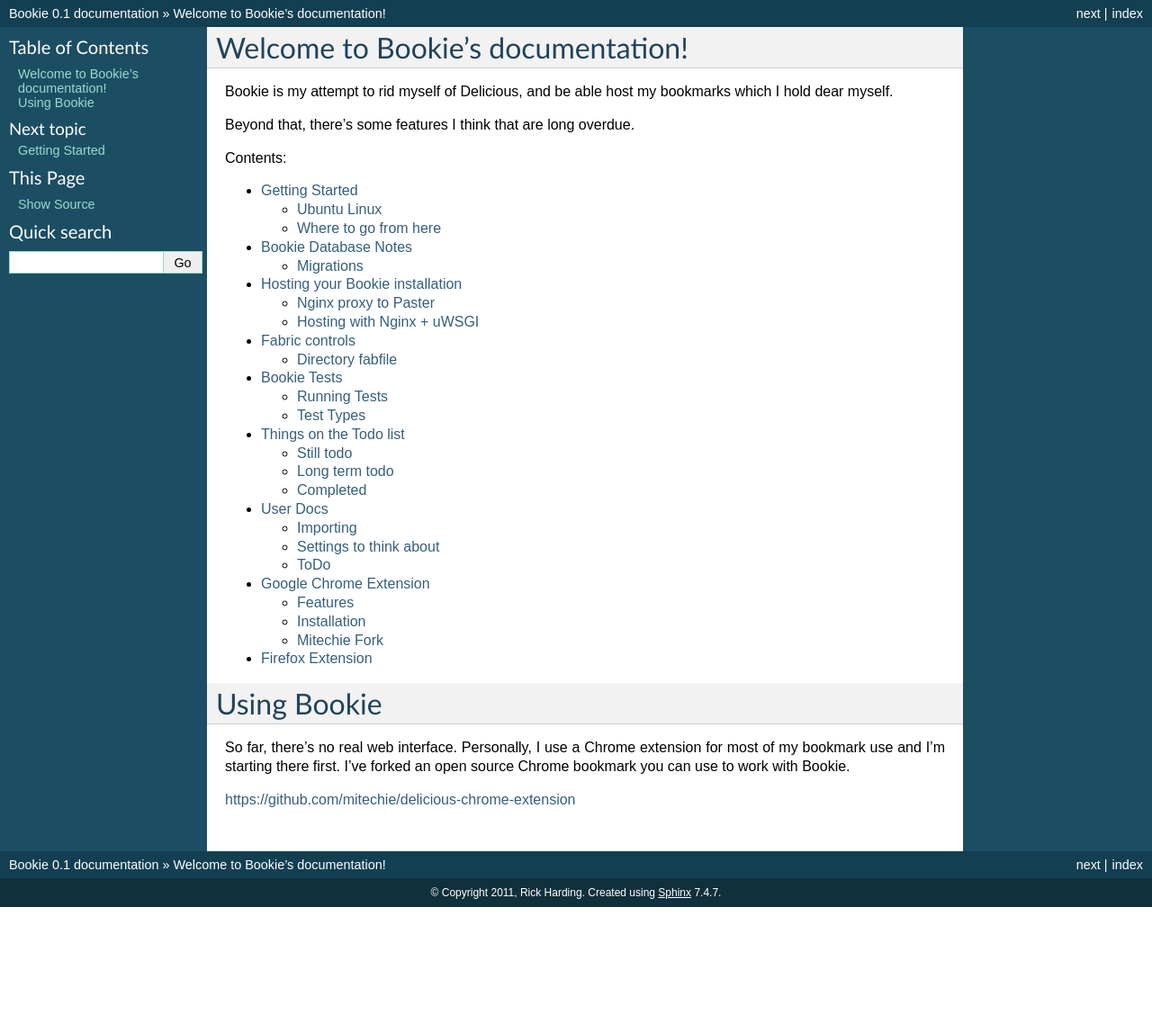
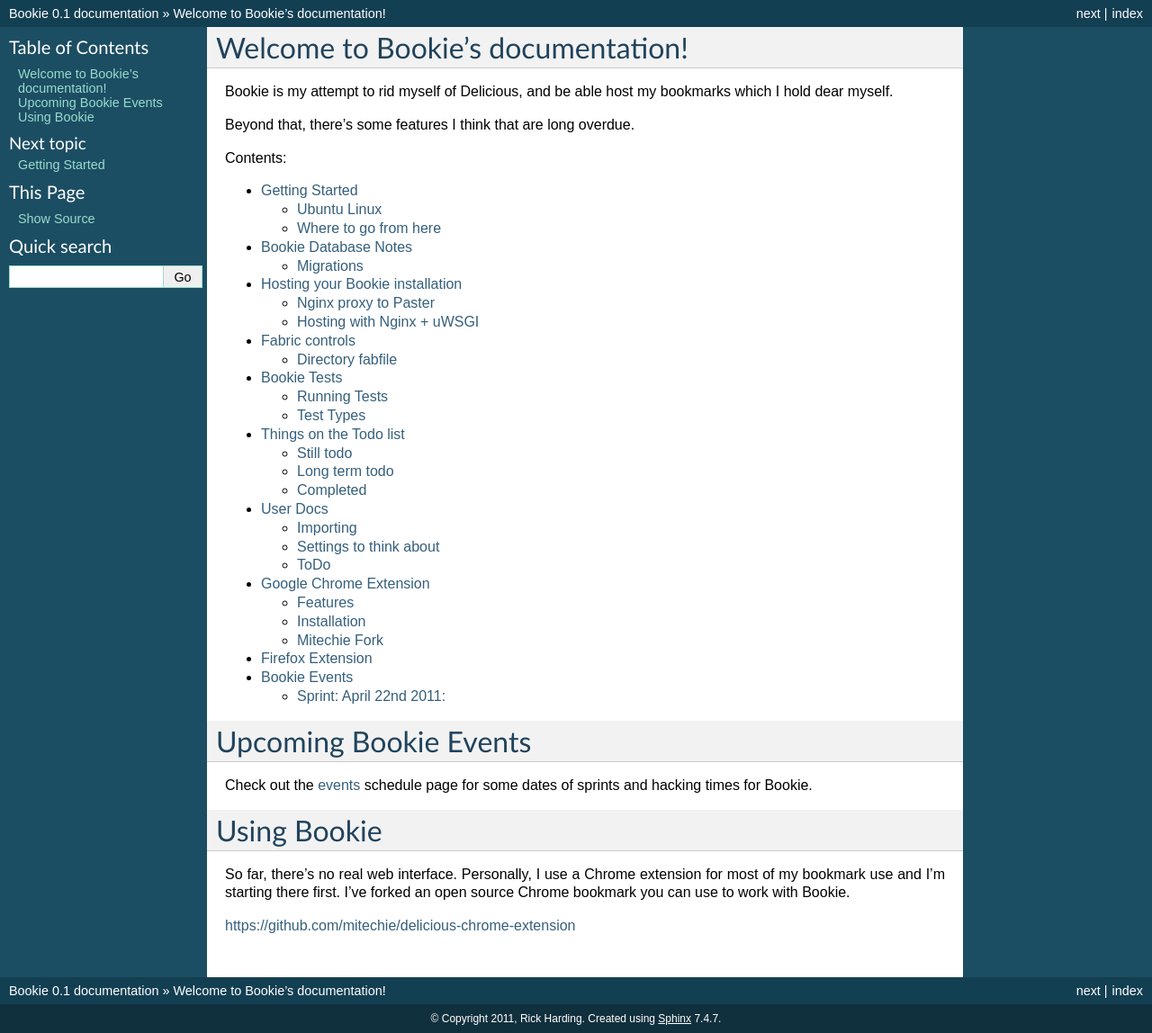
Before and after one commit to bookieio/Bookie, a Sphinx documentation site: the page built from Bookie/docs/index.rst, in a window 1280 px wide. Shown: the whole page at 90% size. Built offline with Sphinx 7.4.7, drawn with Linux system fonts in a browser that asks for light colours; before the commit the page ends 1008 px from its top, so only the background shows below that.

Commit message:
Add docs for the events page

```diff
--- a/Bookie/docs/index.rst
+++ b/Bookie/docs/index.rst
@@ -24,6 +24,7 @@
    user
    chrome
    firefox
+   events
 
 .. Indices and tables
 .. ==================
@@ -33,6 +34,11 @@
 .. * :ref:`search`
 
 
+Upcoming Bookie Events
+=======================
+Check out the events_ schedule page for some dates of sprints and hacking times
+for Bookie.
+
 Using Bookie
 ============
 So far, there's no real web interface. Personally, I use a Chrome extension for
@@ -40,3 +46,5 @@
 source Chrome bookmark you can use to work with Bookie.
 
 https://github.com/mitechie/delicious-chrome-extension
+
+.. _events: events.html
```
Also changed, not shown: Bookie/docs/events.rst (added, +22 -0 lines).
